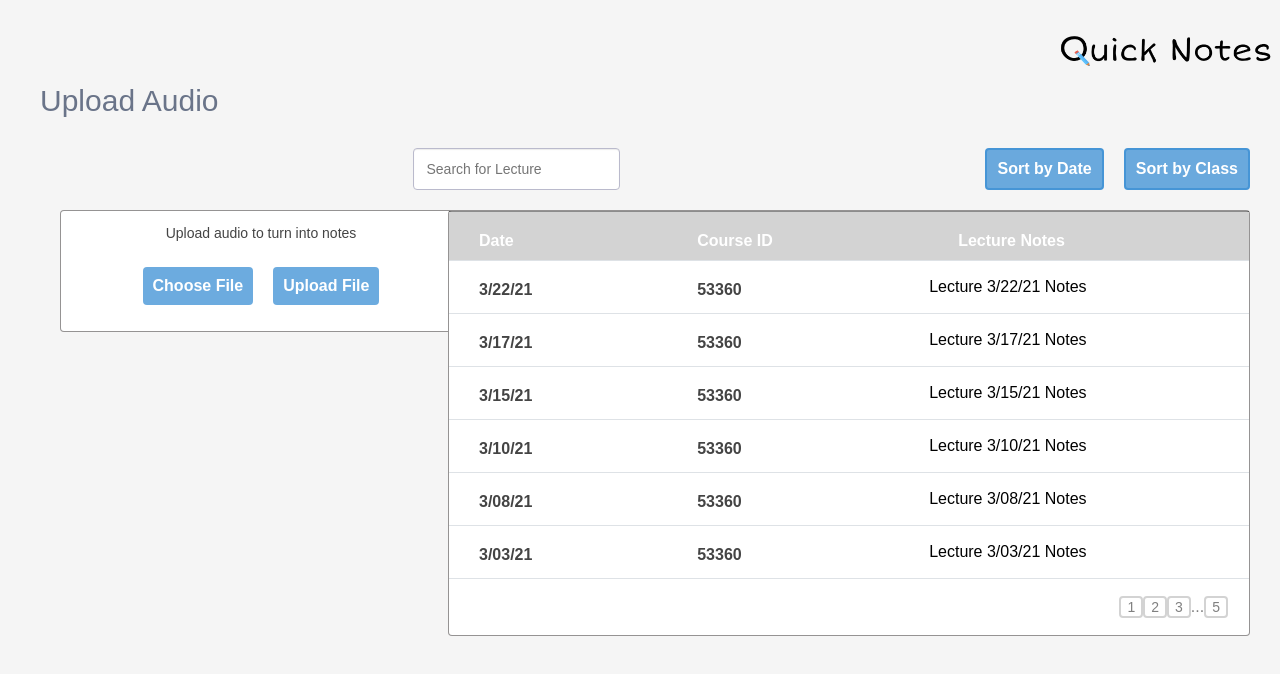
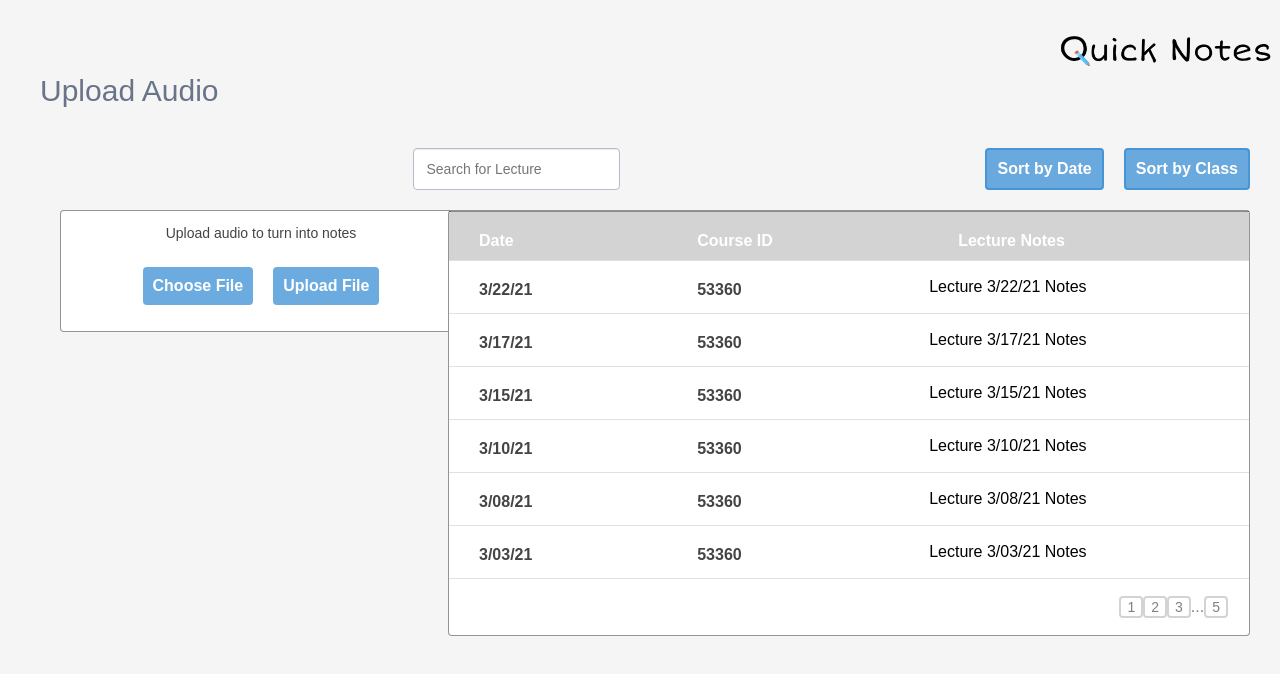
Before and after one commit to shamirakabir/QuickNotes, a React (Create React App) app: page /professorHomePage in a window 1280 px wide. Shown: the top 674 px of the page. Built offline with nearby package versions, Linux system fonts and the light colour scheme.

Commit message:
professor page update

```diff
--- a/src/pages/professorHomePage.js
+++ b/src/pages/professorHomePage.js
@@ -40,7 +40,7 @@ function ProfessorHomePage(props) {
     return (
         <div>
         <img style={{ marginRight: "-1050px", marginTop: "30px", width:"220px", height:"40px"}} src={logo}></img>
-        <p style={{ position: "relative", top:-20, left: 40, textAlign:'left', fontSize: 30, color: "#6a7489", fontWeight: 500 }} > Upload Audio </p>
+        <p style={{ position: "relative", top:-30, left: 40, textAlign:'left', fontSize: 30, color: "#6a7489", fontWeight: 500 }} > Upload Audio </p>
         <div style={{ position: "relative",
                 top: -30,
                 right: 20,
```
